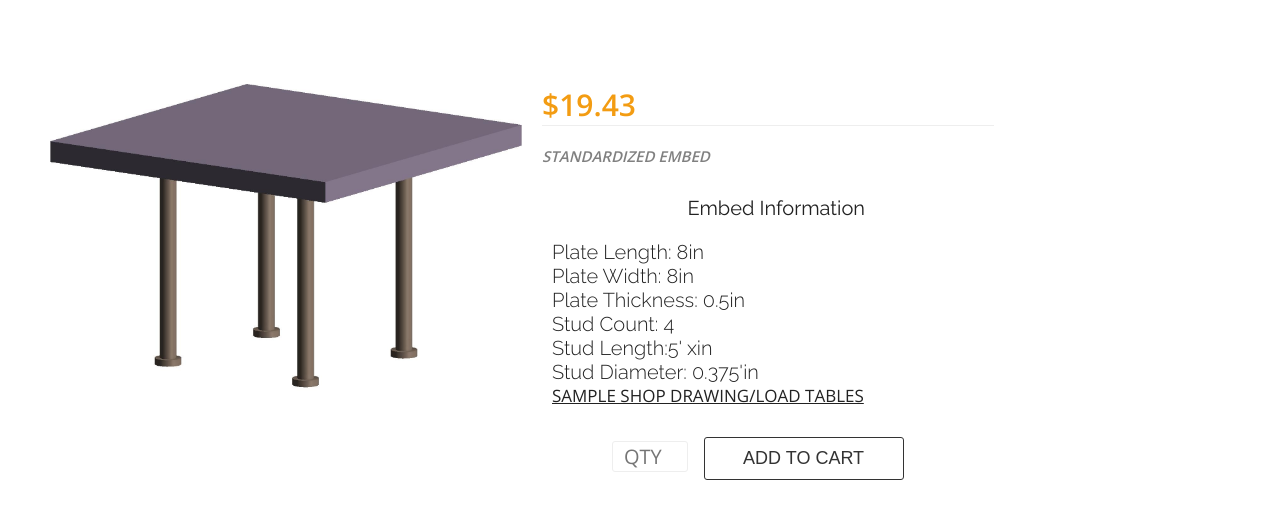
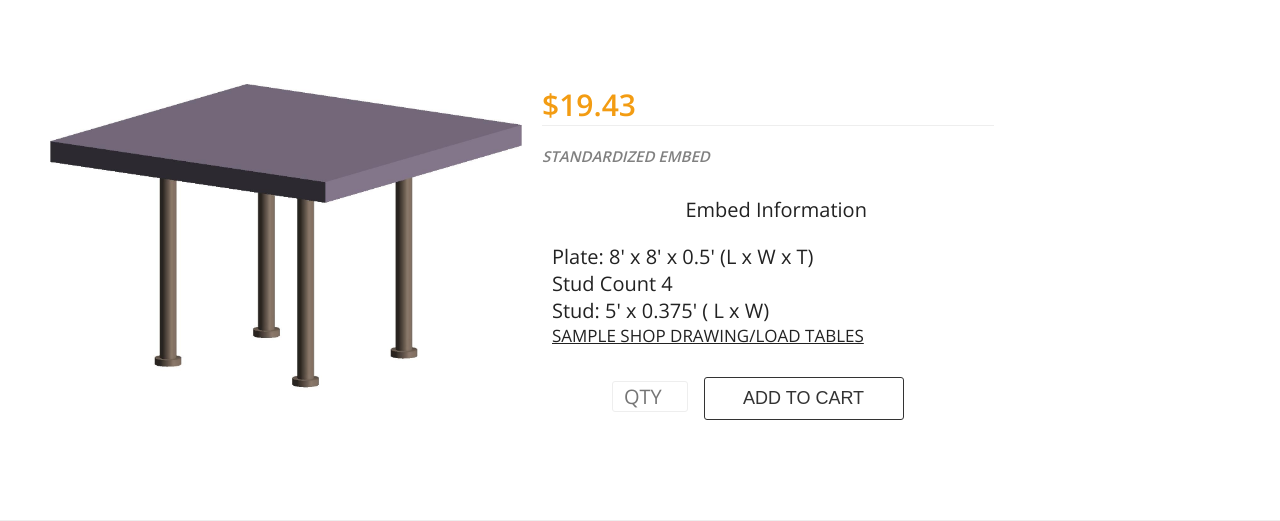
Before and after one commit to ZakiAhmed123/NirConSite, a Rails app: page /products/embeds/1 in a window 1280 px wide. Shown: the part 272-793 px from the top of the page. Run offline with Rails 7, Linux system fonts and the light colour scheme; style sheets or scripts are compiled from the project's sources; some libraries are stand-ins or nearby versions.

Commit message:
updated styling

```diff
--- a/app/assets/stylesheets/products.scss
+++ b/app/assets/stylesheets/products.scss
@@ -204,14 +209,14 @@ height:100%;}
 .product-dimensions-head {
   text-align: center;
   margin:0 0 10px 0px;
-  font-family: 'Raleway', sans-serif; font-weight:400;
+  font-family: 'Open Sans', sans-serif; font-weight:400;
   font-size: 20px;
   margin-bottom: 20px;
 }
 .product-dimensions {
   margin:0px;
   font-size: 20px;
-  font-family: 'Raleway', sans-serif; font-weight:300;
+  font-family: 'Open Sans', sans-serif; font-weight:300;
 
 }
 
--- a/app/assets/stylesheets/sessions.scss
+++ b/app/assets/stylesheets/sessions.scss
@@ -78,3 +78,22 @@
   text-decoration: none;
   font-family: 'Open Sans', sans-serif; font-weight:300;
 }
+
+
+.please-sign-up{
+  text-align: center;
+  font-size:22px;
+  font-family:'Open Sans', sans-serif; font-weight:400;
+  margin-top:30px;
+  color:#e74c3c;
+}
+
+
+.please-sign-up a {
+  color:#e74c3c;
+  text-decoration: none;
+}
+
+.please-sign-up a:hover {
+  color:#3498db;
+}
--- a/app/views/devise/registrations/new.html.erb
+++ b/app/views/devise/registrations/new.html.erb
@@ -39,6 +39,10 @@ SIGN UP
   Or<%= render "users/shared/links" %>
 
 </div>
+<div class="please-sign-up">
+  JOIN NOW to be able to check your order history for convenience with future orders and get emails about great sales and offers
+
+</div>
 </div>
 
 <%= render 'layouts/footer.html.erb' %>
--- a/app/views/devise/sessions/new.html.erb
+++ b/app/views/devise/sessions/new.html.erb
@@ -35,7 +35,10 @@
 <div class="user-field-option">
   Or <%= render "users/shared/links" %>
 </div>
-
+<div class="please-sign-up">
+  <%= link_to new_user_registration_path do %>JOIN NOW to be able to check your order history for convenience with future orders and get emails about great sales and offers
+<%end%>
+</div>
 </div>
 
 <%= render 'layouts/footer.html.erb' %>
--- a/app/views/products/embed_view.html.erb
+++ b/app/views/products/embed_view.html.erb
@@ -22,21 +22,14 @@
       Embed Information
     </p>
     <p class="product-dimensions">
-      Plate Length:
-      <%=@product.length%>in
-    </br>
-    Plate Width:
-    <%=@product.width%>in
-  </br>
-  Plate Thickness:
-<%=@product.thickness%>in
+      Plate: <%=@product.length%>' x
+    <%=@product.width%>' x
+<%=@product.thickness%>' (L x W x T)
 </br>
-Stud Count:
+Stud Count
 <%= @product.stud_count%></br>
-Stud Length:<%=@product.stud_length %>in
-</br>
-Stud Diameter:
-<%= @product.stud_thickness %>in
+<%=@product.stud_length %> <%= @product.stud_thickness %> ( L x W)</br>
+
 </p>
     <%= link_to 'SAMPLE SHOP DRAWING/LOAD TABLES',pdf_path, class:"product-drawing" %>
     </div>
--- a/embeds.csv
+++ b/embeds.csv
@@ -1,24 +1,24 @@
 id,length,width,thickness,stud_count,stud_thickness,stud_length,total_weight,pre_price,shipping_cost,price,name,img_file,pdf
-1,8,8,0.5,4,0.375',5' x,9.72,19.43,13.69,19.43,8' x 8' x 0.5' Embed,SR-01,sample
-2,8,8,0.5,4,0.625',5' x,10.83,21.66,14.91,21.66,8' x 8' x 0.5' Embed,SR-02,sample
-3,8,10,0.5,4,0.375',5' x,11.99,23.97,16.18,23.97,8' x 10' x 0.5' Embed,SR-03,sample
-4,8,10,0.5,4,0.625',5' x,13.1,26.2,17.41,26.2,8' x 10' x 0.5' Embed,SR-04,sample
-5,8,12,0.75,4,0.375',6' x,21.2,42.4,26.32,42.4,8' x 12' x 0.75' Embed,SR-05,sample
-6,8,12,0.75,4,0.625',6' x,22.54,45.08,27.79,45.08,8' x 12' x 0.75' Embed,SR-06,sample
-7,8,16,0.75,6,0.375',6' x,28.39,56.79,34.23,56.79,8' x 16' x 0.75' Embed,SR-07,sample
-8,8,16,0.75,6,0.625',6' x,30.4,60.8,36.44,60.8,8' x 16' x 0.75' Embed,SR-08,sample
-9,10,10,0.75,4,0.375',6' x,22.05,44.1,27.26,44.1,10' x 10' x 0.75' Embed,SR-09,sample
-10,10,10,0.75,4,0.625',6' x,23.39,46.78,28.73,46.78,10' x 10' x 0.75' Embed,SR-10,sample
-11,10,12,0.75,4,0.375',6' x,26.31,52.62,31.94,52.62,10' x 12' x 0.75' Embed,SR-11,sample
-12,10,12,0.75,4,0.625',6' x,27.65,55.3,33.42,55.3,10' x 12' x 0.75' Embed,SR-12,sample
-13,10,16,0.75,6,0.375',6' x,35.21,70.42,41.73,70.42,10' x 16' x 0.75' Embed,SR-13,sample
-14,10,16,0.75,6,0.625',6' x,37.22,74.43,43.94,94.43,10' x 16' x 0.75' Embed,SR-14,sample
-15,12,12,0.75,4,0.375',6' x,31.42,62.85,37.57,62.85,12' x 12' x 0.75' Embed,SR-15,sample
-16,12,12,0.75,4,0.625',6' x,32.76,65.52,39.04,65.52,12' x 12' x 0.75' Embed,SR-16,sample
-17,12,16,0.75,6,0.375',6' x,42.02,84.05,49.23,84.05,12' x 16' x 0.75' Embed,SR-17,sample
-18,12,16,0.75,6,0.625',6' x,44.03,88.06,51.43,88.06,12' x 16' x 0.75' Embed,SR-18,sample
-19,16,16,0.75,8,0.375',6' x,56.03,112.07,64.64,112.07,16' x 16' x 0.75' Embed,SR-19,sample
-20,16,16,0.75,8,0.625',6' x,58.71,117.42,67.58,117.42,16' x 16' x 0.75' Embed,SR-20,sample
+1,8,8,0.5,4,0.375',Stud: 5' x,9.72,19.43,13.69,19.43,8' x 8' x 0.5' Embed,SR-01,sample
+2,8,8,0.5,4,0.625',Stud: 5' x,10.83,21.66,14.91,21.66,8' x 8' x 0.5' Embed,SR-02,sample
+3,8,10,0.5,4,0.375',Stud: 5' x,11.99,23.97,16.18,23.97,8' x 10' x 0.5' Embed,SR-03,sample
+4,8,10,0.5,4,0.625',Stud: 5' x,13.1,26.2,17.41,26.2,8' x 10' x 0.5' Embed,SR-04,sample
+5,8,12,0.75,4,0.375',Stud: 6' x,21.2,42.4,26.32,42.4,8' x 12' x 0.75' Embed,SR-05,sample
+6,8,12,0.75,4,0.625',Stud: 6' x,22.54,45.08,27.79,45.08,8' x 12' x 0.75' Embed,SR-06,sample
+7,8,16,0.75,6,0.375',Stud: 6' x,28.39,56.79,34.23,56.79,8' x 16' x 0.75' Embed,SR-07,sample
+8,8,16,0.75,6,0.625',Stud: 6' x,30.4,60.8,36.44,60.8,8' x 16' x 0.75' Embed,SR-08,sample
+9,10,10,0.75,4,0.375',Stud: 6' x,22.05,44.1,27.26,44.1,10' x 10' x 0.75' Embed,SR-09,sample
+10,10,10,0.75,4,0.625',Stud: 6' x,23.39,46.78,28.73,46.78,10' x 10' x 0.75' Embed,SR-10,sample
+11,10,12,0.75,4,0.375',Stud: 6' x,26.31,52.62,31.94,52.62,10' x 12' x 0.75' Embed,SR-11,sample
+12,10,12,0.75,4,0.625',Stud: 6' x,27.65,55.3,33.42,55.3,10' x 12' x 0.75' Embed,SR-12,sample
+13,10,16,0.75,6,0.375',Stud: 6' x,35.21,70.42,41.73,70.42,10' x 16' x 0.75' Embed,SR-13,sample
+14,10,16,0.75,6,0.625',Stud: 6' x,37.22,74.43,43.94,94.43,10' x 16' x 0.75' Embed,SR-14,sample
+15,12,12,0.75,4,0.375',Stud: 6' x,31.42,62.85,37.57,62.85,12' x 12' x 0.75' Embed,SR-15,sample
+16,12,12,0.75,4,0.625',Stud: 6' x,32.76,65.52,39.04,65.52,12' x 12' x 0.75' Embed,SR-16,sample
+17,12,16,0.75,6,0.375',Stud: 6' x,42.02,84.05,49.23,84.05,12' x 16' x 0.75' Embed,SR-17,sample
+18,12,16,0.75,6,0.625',Stud: 6' x,44.03,88.06,51.43,88.06,12' x 16' x 0.75' Embed,SR-18,sample
+19,16,16,0.75,8,0.375',Stud: 6' x,56.03,112.07,64.64,112.07,16' x 16' x 0.75' Embed,SR-19,sample
+20,16,16,0.75,8,0.625',Stud: 6' x,58.71,117.42,67.58,117.42,16' x 16' x 0.75' Embed,SR-20,sample
 101,,,,,,,,,15,35,Inside Condition Embed Stabilizer,inside,inside_condition
 102,,,,,,,,,15,30,Corner Condition Embed Stabilizer,corner,corner_condition
 103,,,,,,,,,15,25,Side Condition Embed Stabilizer,side,side_condition
```
Also changed, not shown: other parts of app/assets/stylesheets/products.scss (+14 -9 lines), app/views/products/embeds.html.erb (+5 -10 lines), app/assets/images/corner.jpg, app/assets/images/inside.jpg, app/assets/images/side.jpg.
